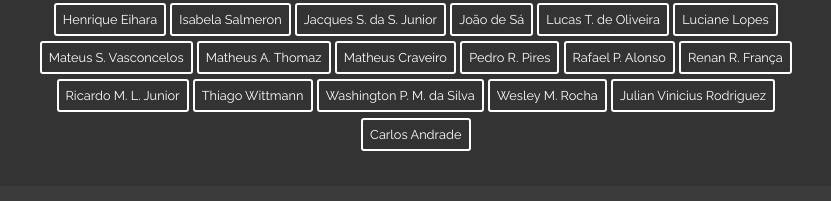
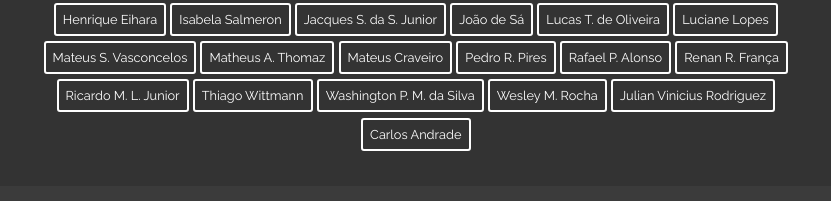
Before and after one commit to secot/secot-2015, a plain HTML site: page index.html in a window 1280 px wide. Shown: the part 5933-6134 px from the top of the page, 376-1207 px from the left. Drawn offline with Linux system fonts and the light colour scheme; some packages are replaced by stand-ins of ours.

```diff
--- a/index.html
+++ b/index.html
@@ -479,7 +479,7 @@
 				<span>Luciane Lopes</span>
 				<span>Mateus S. Vasconcelos</span>
 				<span>Matheus A. Thomaz</span>
-				<span>Matheus Craveiro</span>
+				<span>Mateus Craveiro</span>
 				<span>Pedro R. Pires</span>
 				<span>Rafael P. Alonso</span>
 				<span>Renan R. França</span>
```
Also changed, not shown: 1 other file.
